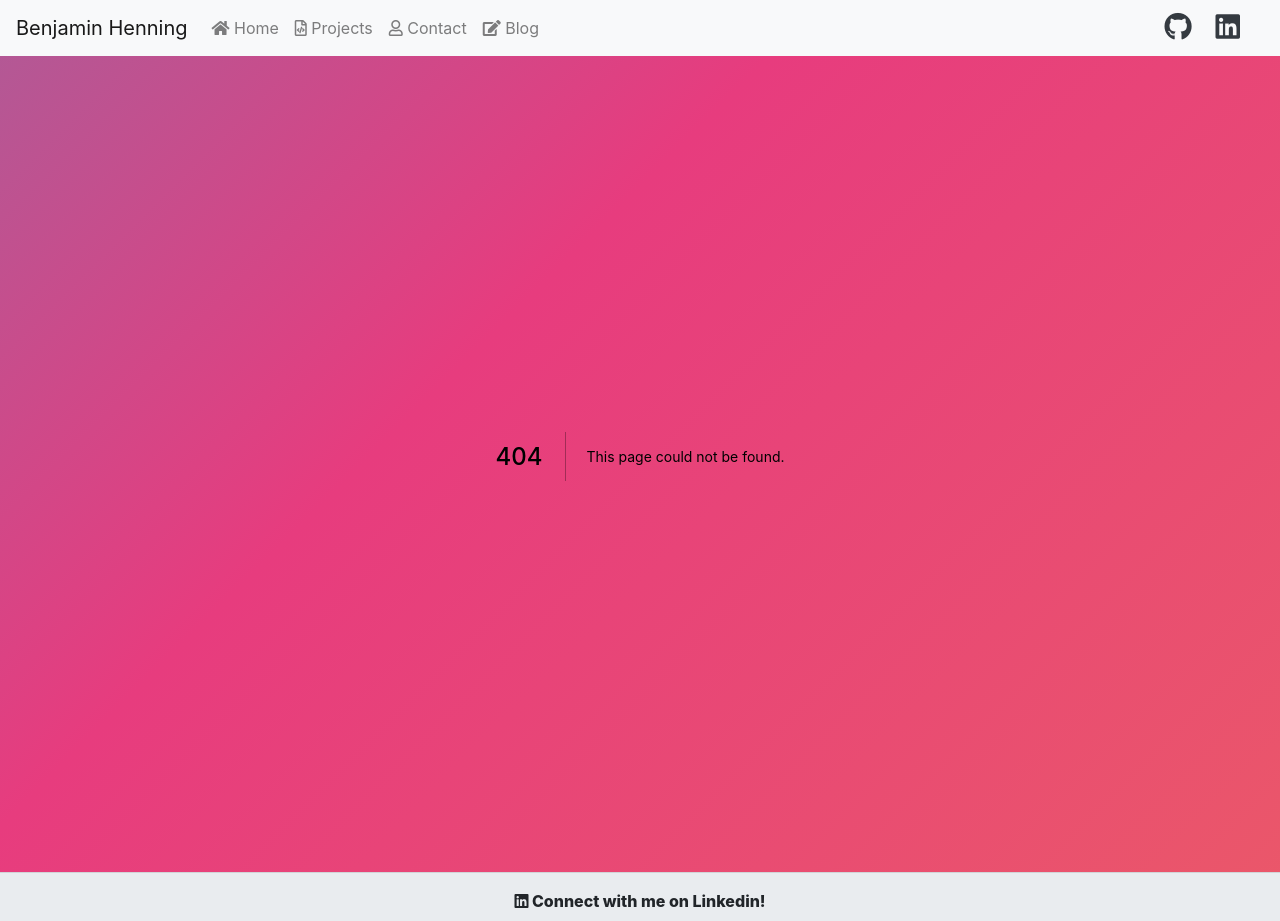
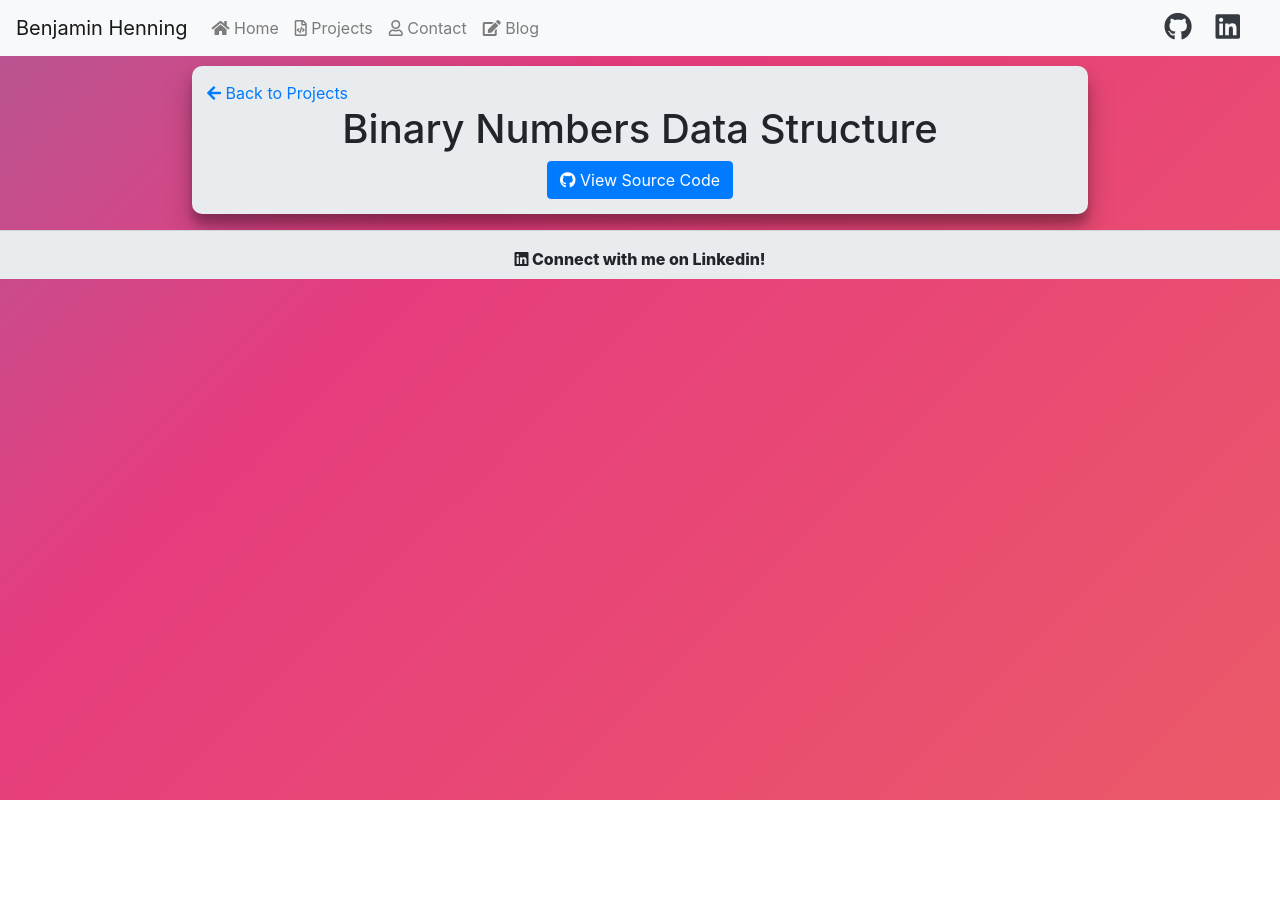
Before and after one commit to bhenning2556/bh-portfolio, a Next.js app: page /projects/BinaryNumbers in a window 1280 px wide. Before the commit this address had no page. After the commit the page ends 800 px from the top, so only its background shows below. Built offline with nearby package versions, Linux system fonts and the light colour scheme.

Commit message:
Add BinaryNumbers project to projects page. Add BinaryNumbers.js page to projects directory with link to project github.

```diff
--- /dev/null
+++ b/pages/projects/BinaryNumbers.js
@@ -0,0 +1,17 @@
+import { Button, Col, Container } from 'react-bootstrap'
+import Link from 'next/link'
+import styles from '../../styles/Home.module.css'
+
+export default function BinaryNumbers() {
+  return (
+    <Container className={styles.content + " ml-auto mr-auto"}>
+      <Link href="/projects" passHref><a><i className="fas fa-arrow-left"></i> Back to Projects</a></Link>
+      <Col className="d-flex flex-column align-items-center">
+        <h1 className="text-center w-100">Binary Numbers Data Structure</h1>
+        <Link href="https://github.com/bhenning2556/Binary-Number-Data-Structure"><a target="_blank"><Button><i className="fab fa-github"></i> View Source Code</Button></a></Link>
+
+      </Col>
+
+    </Container>
+  )
+}
```
Also changed, not shown: pages/projects.js (+19 -1 lines), public/images/projects/BinaryNumbers/header.png (added).
